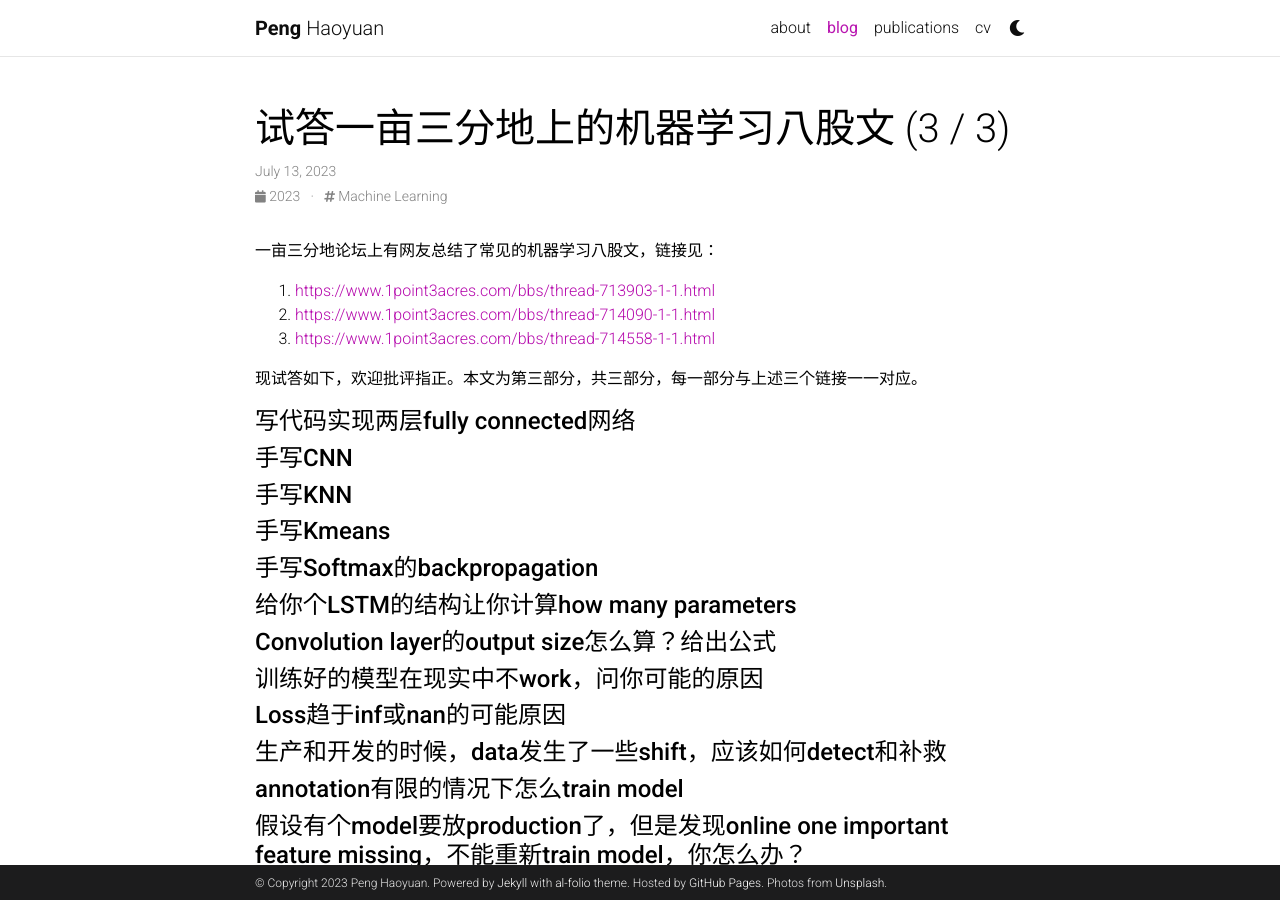
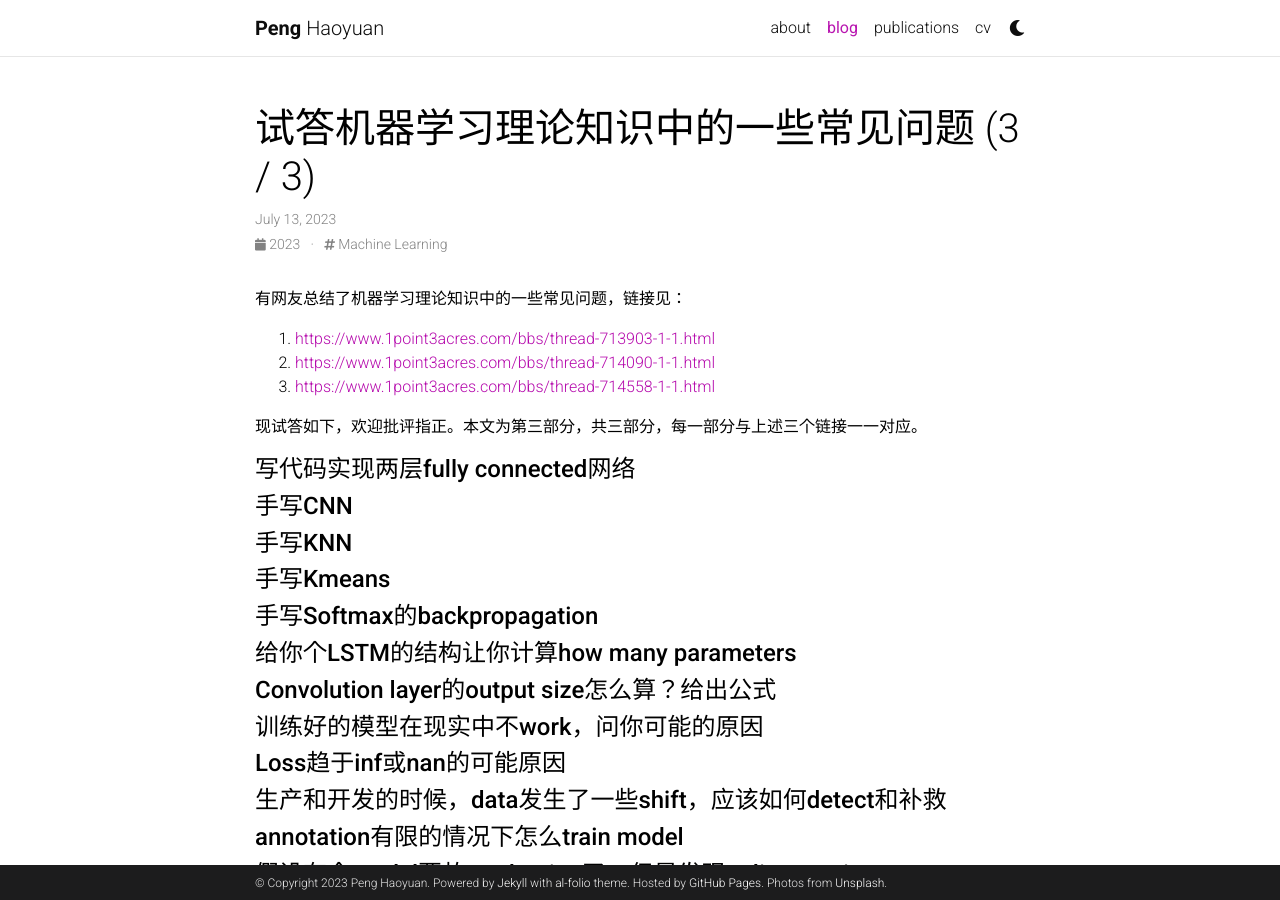
Before and after one commit to HaoyuanPeng/haoyuanpeng.github.io, a Jekyll site: the page built from _posts/2023-07-13-common_ml_problems_3_of_3.md, in a window 1280 px wide and 900 px high. Built offline with Jekyll 4.4.1, drawn with Linux system fonts in a browser that asks for light colours; comment, search, counter and statistics services are not loaded; a style sheet for code colours, icons or effects is not loaded; some of the changed text lies outside the part shown.

Commit message:
修改了3篇博客的标题

```diff
--- a/_posts/2023-07-13-1point3acres_bagu_3_of_3.md
+++ b/_posts/2023-07-13-common_ml_problems_3_of_3.md
@@ -1,13 +1,13 @@
 ---
 layout: post
-title: 试答一亩三分地上的机器学习八股文 (3 / 3)
+title: 试答机器学习理论知识中的一些常见问题 (3 / 3)
 date: 2023-07-13 21:59:00 +0800
-description: 试答一亩三分地上的机器学习八股文 (3 / 3)
+description: 试答机器学习理论知识中的一些常见问题 (3 / 3)
 tags: [Machine Learning]
 relatedposts: false
 ---
 
-一亩三分地论坛上有网友总结了常见的机器学习八股文，链接见：
+有网友总结了机器学习理论知识中的一些常见问题，链接见：
 
 1. [https://www.1point3acres.com/bbs/thread-713903-1-1.html](https://www.1point3acres.com/bbs/thread-713903-1-1.html)
 2. [https://www.1point3acres.com/bbs/thread-714090-1-1.html](https://www.1point3acres.com/bbs/thread-714090-1-1.html)
```
Also changed, not shown: _posts/2023-07-02-common_ml_problems_1_of_3.md (renamed from _posts/2023-07-02-1point3acres_bagu_1_of_3.md, +3 -3 lines), _posts/2023-07-09-common_ml_problems_2_of_3.md (renamed from _posts/2023-07-09-1point3acres_bagu_2_of_3.md, +3 -3 lines).
